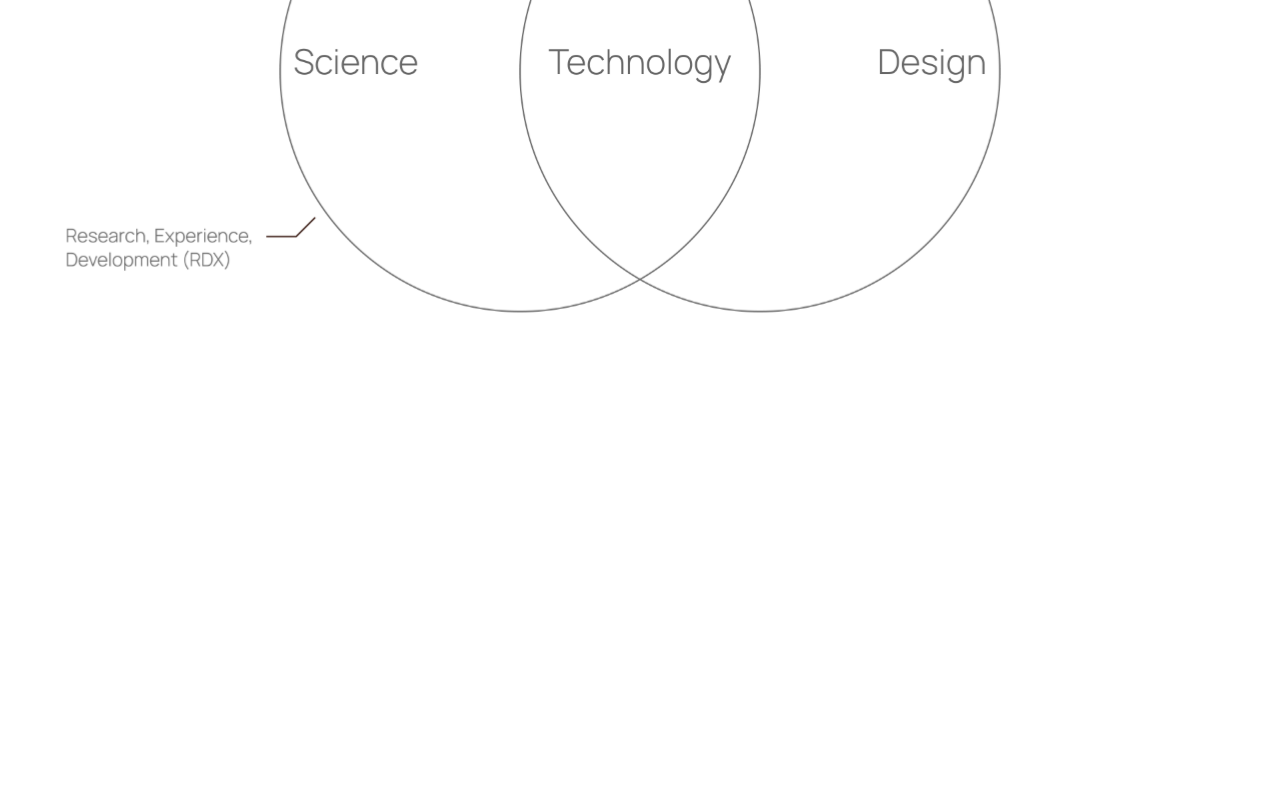
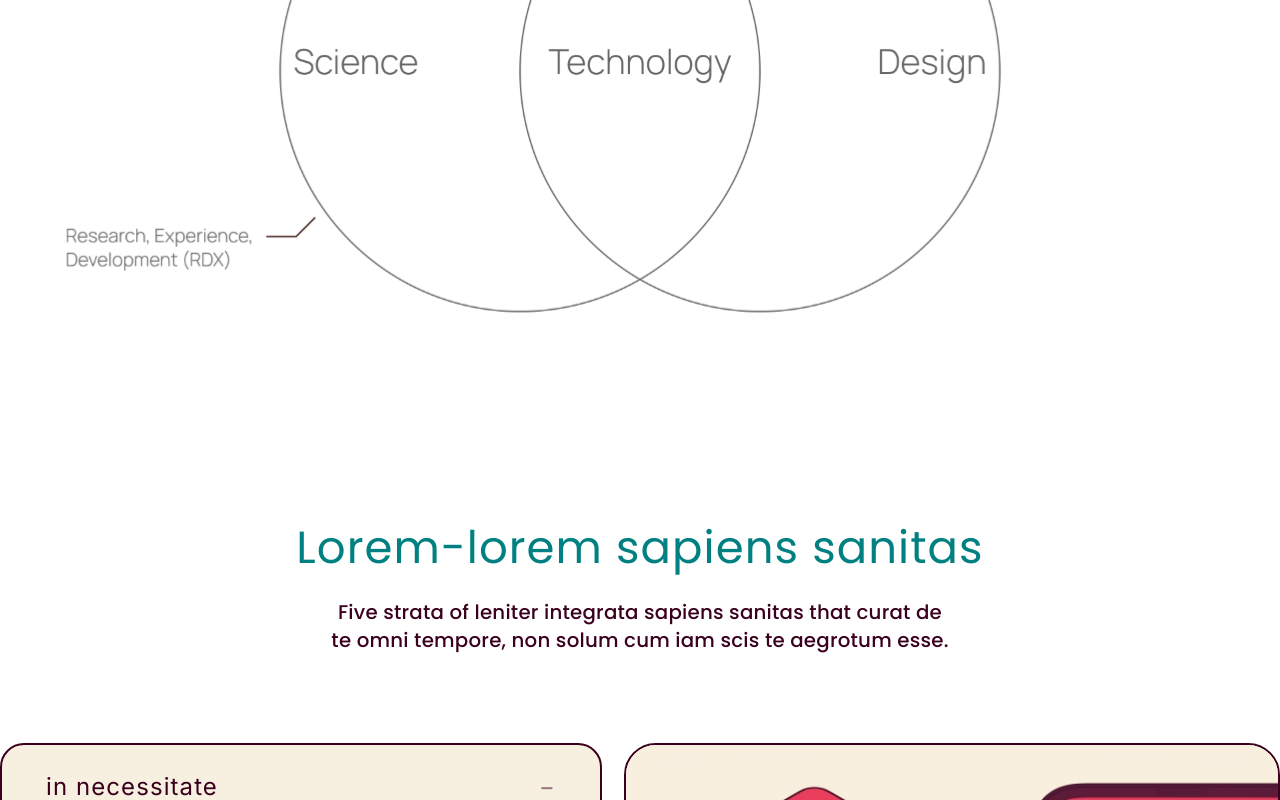
Before and after one commit to Shaimaa01/yinyang-leadership-website, a React (Vite) app: page / in a window 1280 px wide. Shown: the part 11200-12000 px from the top of the page. Before the commit the page ends 11632 px from the top, so only its background shows below. Built offline with nearby package versions, Linux system fonts and the light colour scheme.

Commit message:
feat: Implement interactive Features section with accordion

```diff
--- a/src/App.jsx
+++ b/src/App.jsx
@@ -6,6 +6,7 @@ import { Stats } from './components/Stats';
 import {Founder} from './components/Founder';
 import { Services } from './components/Services';
 import { Approach } from './components/Approach';
+import { Features } from './components/Features';
 
 function App() {
   return (
@@ -18,6 +19,7 @@ function App() {
       <Founder/>
       <Services/>
       <Approach/>
+      <Features/>
     </div>
   );
 }
--- /dev/null
+++ b/src/components/Features.jsx
@@ -0,0 +1,83 @@
+import { useState } from "react";
+import featuresImage from "../assets/features-image.png";
+
+const accordionData = [
+  {
+    title: "in necessitate",
+    content:
+      "Cum privata assecuratione medica, es hassus per annum. Non potes addere autremovare tegmen. Punica est variabilis subscriptio et potes addere aut removere servitia quandocumque vis.",
+  },
+  {
+    title: "Sapiens praedictiva sanitas",
+    content:
+      "This is the content for the second accordion item, revealing more information when clicked.",
+  },
+  {
+    title: "Compara tecum cum hominibus tibi similibus",
+    content:
+      "Content for the third item. Each item has unique text that is shown or hidden based on the component state.",
+  },
+  {
+    title: "Praeventio prima",
+    content:
+      "The final accordion item's content. The state logic ensures only one of these is visible at any time.",
+  },
+];
+
+export const Features = () => {
+  const [activeIndex, setActiveIndex] = useState(0);
+
+  const handleToggle = (index) => {
+    setActiveIndex(activeIndex === index ? null : index);
+  };
+
+  return (
+    <section className="">
+      <div className="text-center py-[88px] flex flex-col items-center gap-[21.3px] font-Poppins">
+        <h2 className="text-[44.99px] leading-[56.4px] tracking-[1.07px] text-Teal">
+          Lorem-lorem sapiens sanitas
+        </h2>
+        <p className="mx-[66px] font-medium text-[19.77px] leading-[28.6px] tracking-[0.22px] text-Rose11 max-w-[623px]">
+          Five strata of leniter integrata sapiens sanitas that curat de te omni
+          tempore, non solum cum iam scis te aegrotum esse.
+        </p>
+      </div>
+
+      <div className="flex justify-center items-start gap-[22px]">
+        <div className="flex flex-col gap-[10.44px] max-w-[656px] font-Inter">
+          {accordionData.map((item, index) => (
+            <div
+              key={index}
+              className=" overflow-hidden rounded-[24px] border-2  bg-Grey92 border-Rose11"
+            >
+              <button
+                onClick={() => handleToggle(index)}
+                className="w-full flex justify-between items-center  px-[44px] py-[29.7px] text-[23.96px] leading-[24.75px] tracking-[1.1px]  text-Rose11 cursor-pointer"
+              >
+                <span>{item.title}</span>
+                <span className="opacity-50">
+                  {activeIndex === index ? "−" : "+"}
+                </span>
+              </button>
+              <div
+                className={` bg-white  font-Poppins font-medium text-[15.81px] leading-[28.16px] tracking-[0.26px] text-Rose11 overflow-hidden transition-all duration-500 ease-in-out ${
+                  activeIndex === index
+                    ? "max-h-96 px-[33px] py-[22px] "
+                    : "max-h-0"
+                }`}
+              >
+                <p>{item.content}</p>
+              </div>
+            </div>
+          ))}
+        </div>
+
+        <img
+          src={featuresImage}
+          alt="App interface showing health metrics"
+          className=" w-[656px] h-auto border-2 object-contain border-Rose11 rounded-[32px] shadow-[0px_16px_0px_0px_#3A001D]"
+        />
+      </div>
+    </section>
+  );
+};
--- a/src/index.css
+++ b/src/index.css
@@ -9,6 +9,8 @@
  --color-Blue21:#2F303D;
  --color-Teal :#008080;
  --color-SkyBlue:#68A7F4;
+ --color-Rose11:#3A001D;
+ --color-Grey92:#F7EFDF;
 
   --font-Inter : "Inter", sans-serif;
   --font-Poppins:  "Poppins", sans-serif;
```
Also changed, not shown: src/assets/features-image.png (added).
